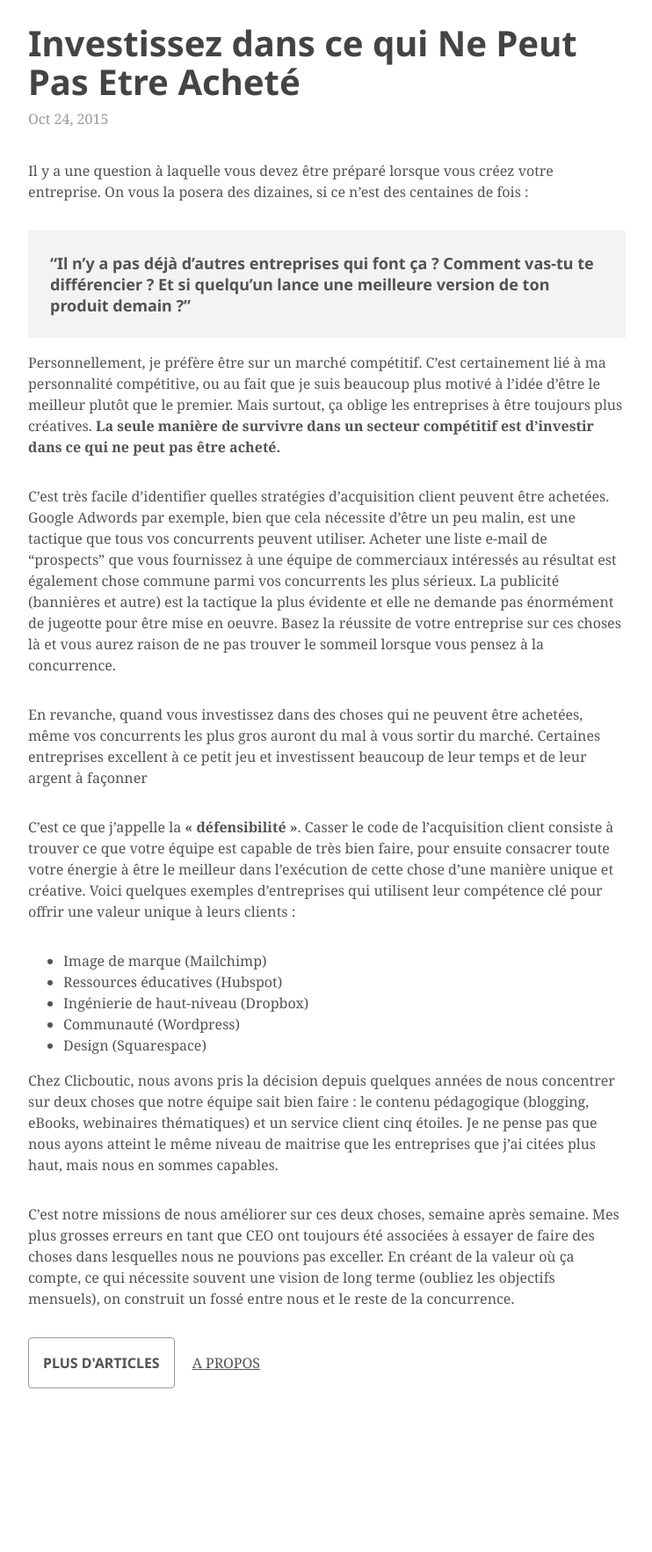
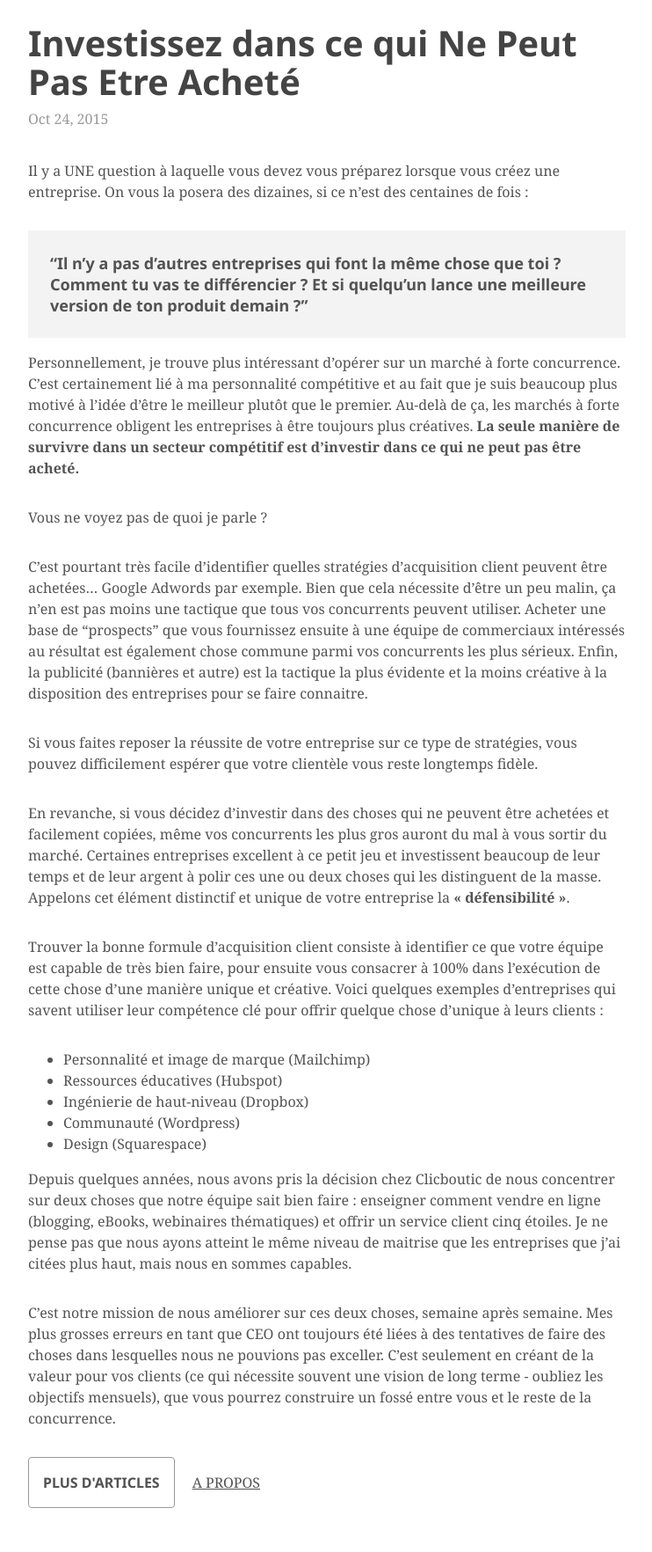
Before and after one commit to tarikpeudon/tarikpeudon.github.io, a Jekyll site: the page built from _posts/2015-10-24-investissez-dans-ce-qui-ne-peut-pas-etre-achete.markdown, in a window 1280 px wide. Shown: the whole page at 88% size, without its empty margins (268-1010 px from the left). Built offline with Jekyll 4.4.1, drawn with Linux system fonts in a browser that asks for light colours; some web fonts are replaced; before the commit the page ends 1628 px from its top, so only the background shows below that.

Commit message:
Update 2015-10-24-investissez-dans-ce-qui-ne-peut-pas-etre-achete.markdown

```diff
--- a/_posts/2015-10-24-investissez-dans-ce-qui-ne-peut-pas-etre-achete.markdown
+++ b/_posts/2015-10-24-investissez-dans-ce-qui-ne-peut-pas-etre-achete.markdown
@@ -5,24 +5,28 @@ date:   2015-10-24 21:38:12
 categories: category1
 ---
 
-Il y a une question à laquelle vous devez être préparé lorsque vous créez votre entreprise. On vous la posera des dizaines, si ce n’est des centaines de fois :
+Il y a UNE question à laquelle vous devez vous préparez lorsque vous créez une entreprise. On vous la posera des dizaines, si ce n’est des centaines de fois :
 
-> **“Il n’y a pas déjà d’autres entreprises qui font ça ? Comment vas-tu te différencier ? Et si quelqu’un lance une meilleure version de ton produit demain ?”**
+> **“Il n’y a pas d’autres entreprises qui font la même chose que toi ? Comment tu vas te différencier ? Et si quelqu’un lance une meilleure version de ton produit demain ?”**
 
-Personnellement, je préfère être sur un marché compétitif. C’est certainement lié à ma personnalité compétitive, ou au fait que je suis beaucoup plus motivé à l’idée d’être le meilleur plutôt que le premier. Mais surtout, ça oblige les entreprises à être toujours plus créatives. **La seule manière de survivre dans un secteur compétitif est d’investir dans ce qui ne peut pas être acheté.**
+Personnellement, je trouve plus intéressant d'opérer sur un marché à forte concurrence. C’est certainement lié à ma personnalité compétitive et au fait que je suis beaucoup plus motivé à l’idée d’être le meilleur plutôt que le premier. Au-delà de ça, les marchés à forte concurrence obligent les entreprises à être toujours plus créatives. **La seule manière de survivre dans un secteur compétitif est d’investir dans ce qui ne peut pas être acheté.**
 
-C’est très facile d’identifier quelles stratégies d’acquisition client peuvent être achetées. Google Adwords par exemple, bien que cela nécessite d’être un peu malin, est une tactique que tous vos concurrents peuvent utiliser. Acheter une liste e-mail de “prospects” que vous fournissez à une équipe de commerciaux intéressés au résultat est également chose commune parmi vos concurrents les plus sérieux. La publicité (bannières et autre) est la tactique la plus évidente et elle ne demande pas énormément de jugeotte pour être mise en oeuvre. Basez la réussite de votre entreprise sur ces choses là et vous aurez raison de ne pas trouver le sommeil lorsque vous pensez à la concurrence.
+Vous ne voyez pas de quoi je parle ?
 
-En revanche, quand vous investissez dans des choses qui ne peuvent être achetées, même vos concurrents les plus gros auront du mal à vous sortir du marché. Certaines entreprises excellent à ce petit jeu et investissent beaucoup de leur temps et de leur argent à façonner
+C’est pourtant très facile d’identifier quelles stratégies d’acquisition client peuvent être achetées... Google Adwords par exemple. Bien que cela nécessite d’être un peu malin, ça n'en est pas moins une tactique que tous vos concurrents peuvent utiliser. Acheter une base de “prospects” que vous fournissez ensuite à une équipe de commerciaux intéressés au résultat est également chose commune parmi vos concurrents les plus sérieux. Enfin, la publicité (bannières et autre) est la tactique la plus évidente et la moins créative à la disposition des entreprises pour se faire connaitre.
 
-C’est ce que j’appelle la **« défensibilité »**. Casser le code de l’acquisition client consiste à trouver ce que votre équipe est capable de très bien faire, pour ensuite consacrer toute votre énergie à être le meilleur dans l’exécution de cette chose d’une manière unique et créative. Voici quelques exemples d’entreprises qui utilisent leur compétence clé pour offrir une valeur unique à leurs clients :
+Si vous faites reposer la réussite de votre entreprise sur ce type de stratégies, vous pouvez difficilement espérer que votre clientèle vous reste longtemps fidèle.
 
-- Image de marque (Mailchimp)
+En revanche, si vous décidez d'investir dans des choses qui ne peuvent être achetées et facilement copiées, même vos concurrents les plus gros auront du mal à vous sortir du marché. Certaines entreprises excellent à ce petit jeu et investissent beaucoup de leur temps et de leur argent à polir ces une ou deux choses qui les distinguent de la masse. Appelons cet élément distinctif et unique de votre entreprise la **« défensibilité »**.
+
+Trouver la bonne formule d’acquisition client consiste à identifier ce que votre équipe est capable de très bien faire, pour ensuite vous consacrer à 100% dans l’exécution de cette chose d’une manière unique et créative. Voici quelques exemples d’entreprises qui savent utiliser leur compétence clé pour offrir quelque chose d'unique à leurs clients :
+
+- Personnalité et image de marque (Mailchimp)
 - Ressources éducatives (Hubspot)
 - Ingénierie de haut-niveau (Dropbox)
 - Communauté (Wordpress)
 - Design (Squarespace)
 
-Chez Clicboutic, nous avons pris la décision depuis quelques années de nous concentrer sur deux choses que notre équipe sait bien faire : le contenu pédagogique (blogging, eBooks, webinaires thématiques) et un service client cinq étoiles. Je ne pense pas que nous ayons atteint le même niveau de maitrise que les entreprises que j’ai citées plus haut, mais nous en sommes capables.
+Depuis quelques années, nous avons pris la décision chez Clicboutic de nous concentrer sur deux choses que notre équipe sait bien faire : enseigner comment vendre en ligne (blogging, eBooks, webinaires thématiques) et offrir un service client cinq étoiles. Je ne pense pas que nous ayons atteint le même niveau de maitrise que les entreprises que j’ai citées plus haut, mais nous en sommes capables.
 
-C’est notre missions de nous améliorer sur ces deux choses, semaine après semaine. Mes plus grosses erreurs en tant que CEO ont toujours été associées à essayer de faire des choses dans lesquelles nous ne pouvions pas exceller. En créant de la valeur où ça compte, ce qui nécessite souvent une vision de long terme (oubliez les objectifs mensuels), on construit un fossé entre nous et le reste de la concurrence.
+C’est notre mission de nous améliorer sur ces deux choses, semaine après semaine. Mes plus grosses erreurs en tant que CEO ont toujours été liées à des tentatives de faire des choses dans lesquelles nous ne pouvions pas exceller. C'est seulement en créant de la valeur pour vos clients (ce qui nécessite souvent une vision de long terme - oubliez les objectifs mensuels), que vous pourrez construire un fossé entre vous et le reste de la concurrence.
```
